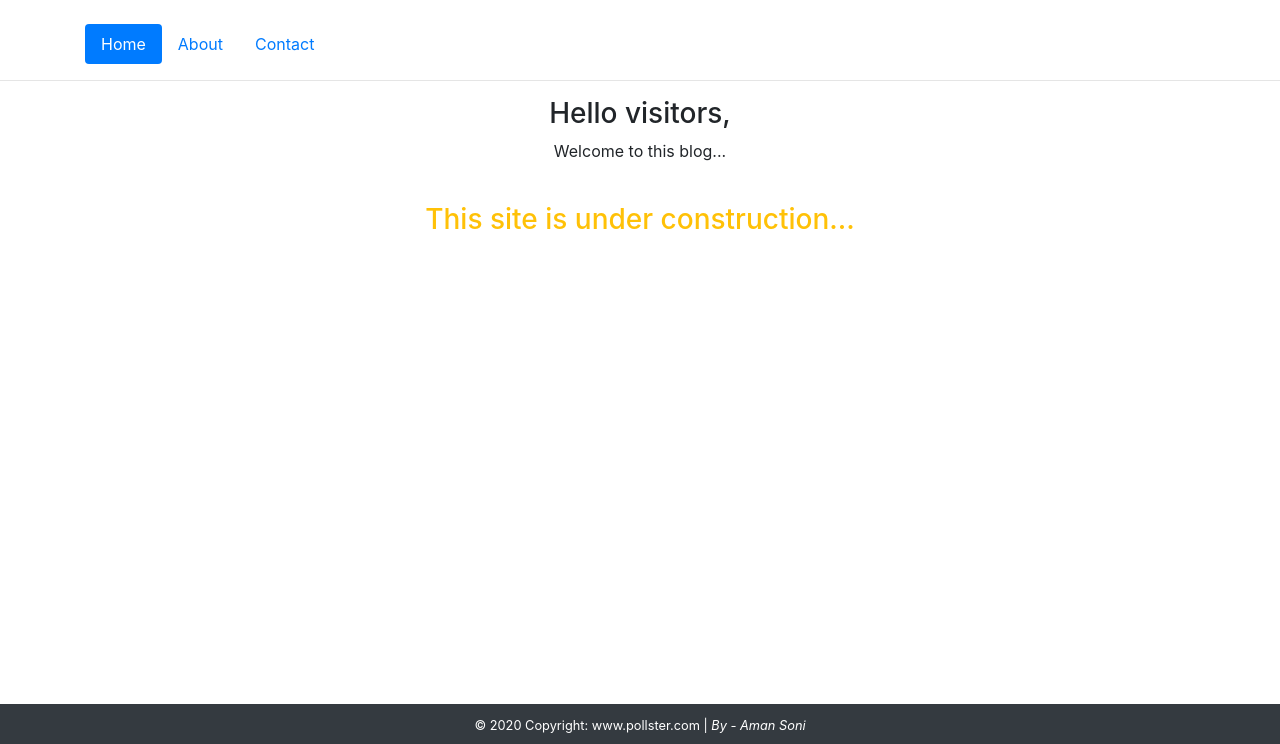
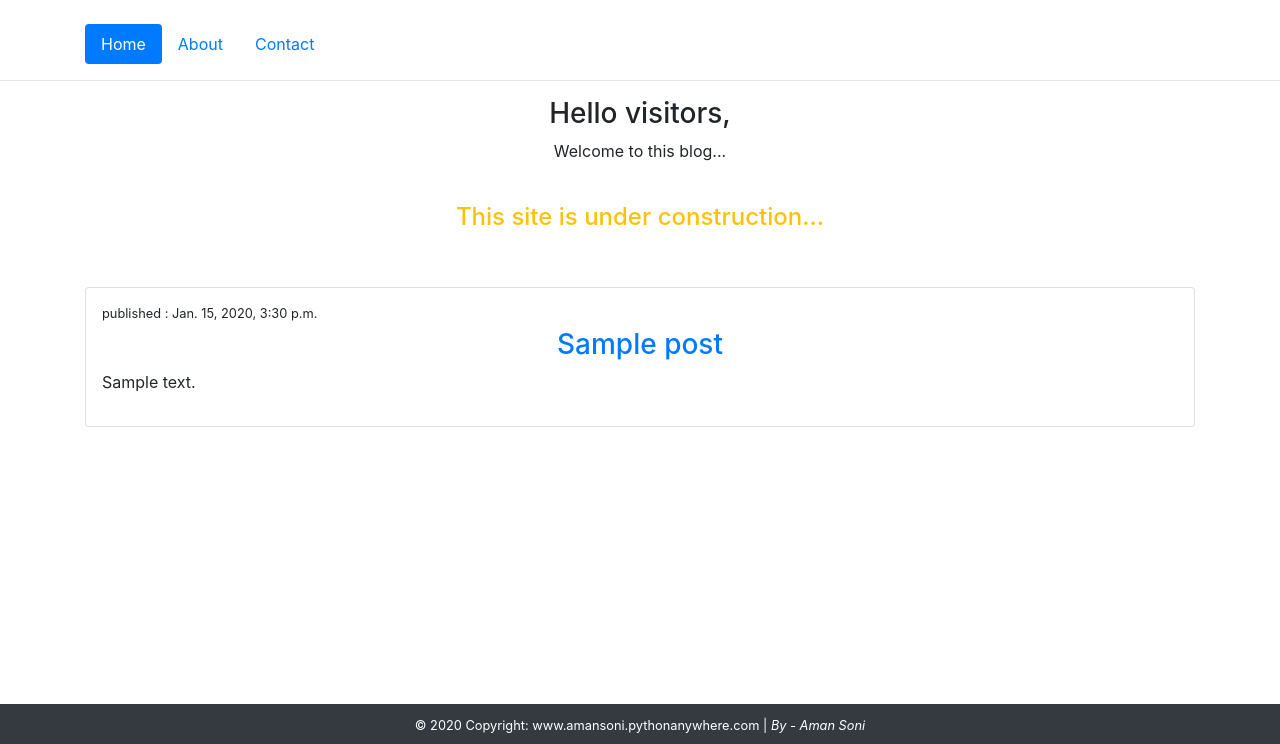
Before and after one commit to Aman-net/my-first-blog, a Django app: page / in a window 1280 px wide. Shown: the part 56-800 px from the top of the page. Run offline with Django 3.2, Linux system fonts and the light colour scheme; tables that the repository leaves empty hold one stand-in row (values such as "Sample post"); some libraries are stand-ins or nearby versions.

Commit message:
post added

```diff
--- a/blog/templates/blog/post_list.html
+++ b/blog/templates/blog/post_list.html
@@ -25,12 +25,21 @@
         <h3>Hello visitors,</h3>
         <p>Welcome to this blog...</p>
         <br>
-        <h3 class="text-warning">This site is under construction...</h3>
+        <h4 class="text-warning">This site is under construction...</h4><br><br>
+        {% for post in posts %}
+            <div class="card mb-4">
+                <div class="cardbody p-3">
+                    <small class="float-left">published : {{post.published_date}}</small><br>
+                    <h3><a href="#">{{post.title}}</a></h3>
+                    <p class="text-justify">{{post.text}}</p>
+                </div>
+            </div>
+        {% endfor %}
     </div>
 
 
     <footer class="page-footer  bg-dark fixed-bottom text-white py-2">
-        <div class="footer-copyright text-center "><small>© 2020 Copyright: www.pollster.com |
+        <div class="footer-copyright text-center "><small>© 2020 Copyright: www.amansoni.pythonanywhere.com |
             <span class="font-italic">By - Aman Soni</span></small>
         </div>
     </footer>
--- a/blog/views.py
+++ b/blog/views.py
@@ -1,4 +1,7 @@
 from django.shortcuts import render
+from django.utils import timezone
+from .models import Post
 
 def post_list(request):
-    return render(request, 'blog/post_list.html', {})
+    posts = Post.objects.filter(published_date__lte=timezone.now()).order_by('published_date')
+    return render(request, 'blog/post_list.html', {'posts': posts})
```
